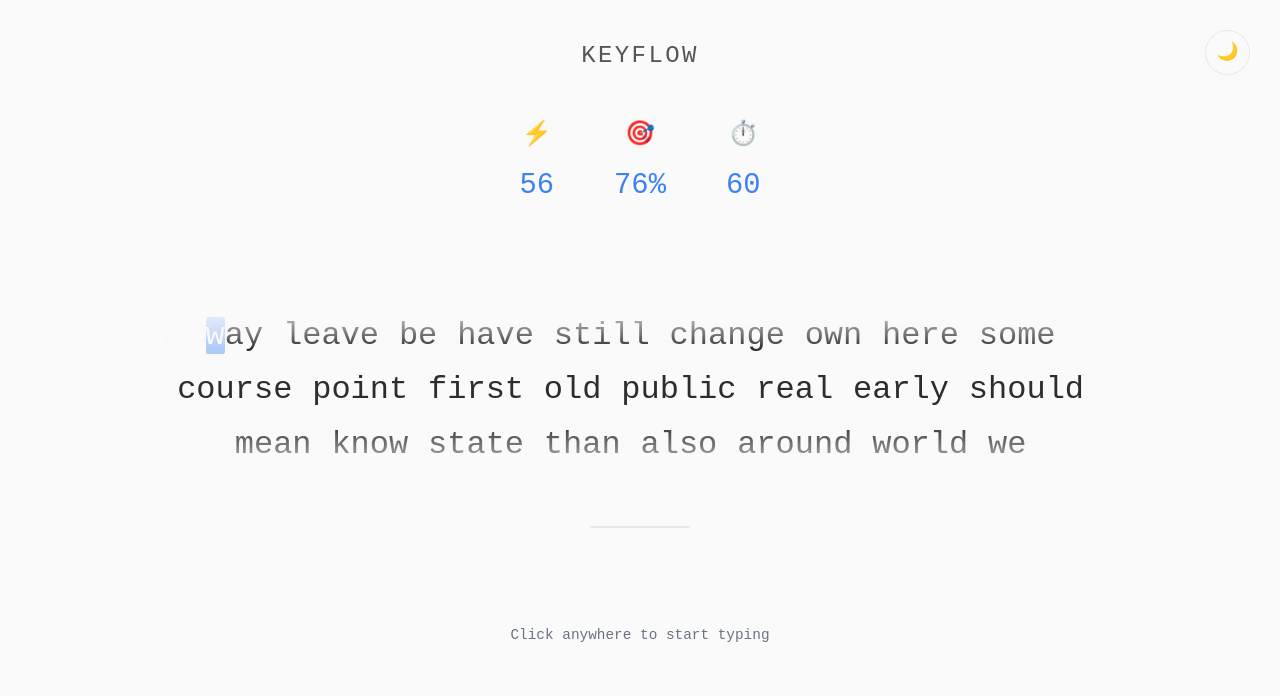
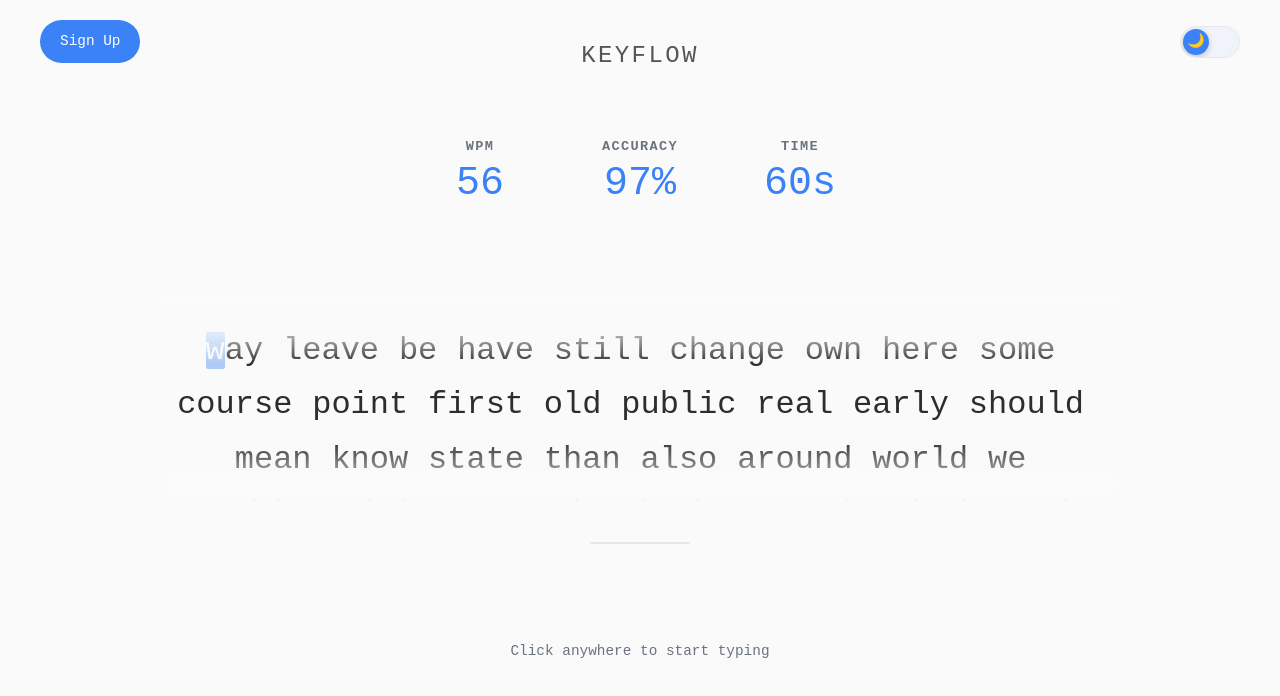
Before and after one commit to GaurabPrasai/keyflow, a React (Vite) app: page / in a window 1280 px wide. Shown: the top 696 px of the page. Built offline with nearby package versions, Linux system fonts and the light colour scheme; some icons are missing.

Commit message:
style: add theme toggle and other styles

```diff
--- a/src/components/Navbar.jsx
+++ b/src/components/Navbar.jsx
@@ -4,16 +4,27 @@
   const { theme, toggleTheme } = useTheme();
 
   return (
-    <>
+    <nav className="navbar">
+      <div className="navbar-content">
+        <div className="auth-section">
+          <button className="sign-up-btn">Sign Up</button>
+        </div>
+
         <button
           className="theme-toggle"
-        id="themeToggle"
+          onClick={toggleTheme}
           aria-label="Toggle theme"
-        onClick={toggleTheme}
         >
+          <div className="toggle-track">
+            <div className={`toggle-thumb ${theme}`}>
+              <span className="toggle-icon">
                 {theme === "light" ? "🌙" : "☀️"}
+              </span>
+            </div>
+          </div>
         </button>
-    </>
+      </div>
+    </nav>
   );
 };
 
--- a/src/components/Stats.jsx
+++ b/src/components/Stats.jsx
@@ -2,16 +2,16 @@
   return (
     <div className="stats">
       <div className="stat">
-        <div className="stat-icon">⚡</div>
-        <span className="stat-value">56</span>
+        <div className="stat-label">WPM</div>
+        <div className="stat-value">56</div>
       </div>
       <div className="stat">
-        <div className="stat-icon">🎯</div>
-        <span className="stat-value">76%</span>
+        <div className="stat-label">Accuracy</div>
+        <div className="stat-value">97%</div>
       </div>
       <div className="stat">
-        <div className="stat-icon">⏱️</div>
-        <span className="stat-value">60</span>
+        <div className="stat-label">Time</div>
+        <div className="stat-value">60s</div>
       </div>
     </div>
   )
--- a/src/styles/index.css
+++ b/src/styles/index.css
@@ -62,7 +62,8 @@
   font-family: "JetBrains Mono", "Courier New", monospace;
   background-color: var(--bg-color);
   color: var(--text-color);
-  min-height: 100vh;
+  transform-origin: center top;
+  min-height: calc(100vh / 1.1);
   padding: 37px 20px;
   line-height: 1.6;
 }
@@ -93,37 +94,209 @@
   opacity: 0.8;
 }
 
+/* Add these styles to your existing index.css */
+
+/* Navbar styles */
+.navbar {
+  position: fixed;
+  top: 0;
+  left: 0;
+  right: 0;
+  z-index: 100;
+  padding: 20px 30px;
+  background: transparent;
+}
+
+.navbar-content {
+  display: flex;
+  justify-content: space-between;
+  align-items: center;
+  max-width: 1200px;
+  margin: 0 auto;
+}
+
+.auth-section {
+  display: flex;
+  gap: 15px;
+  align-items: center;
+}
+
+.sign-up-btn {
+  background: var(--cursor-color);
+  color: white;
+  border: none;
+  padding: 10px 20px;
+  border-radius: 25px;
+  font-size: 0.9rem;
+  font-weight: 500;
+  cursor: pointer;
+  transition: all 0.3s ease;
+  font-family: inherit;
+}
+
+.sign-up-btn:hover {
+  background: var(--cursor-color);
+  opacity: 0.9;
+  transform: translateY(-1px);
+}
+
+/* Enhanced theme toggle */
+.theme-toggle {
+  background: var(--accent-bg);
+  border: 1px solid var(--border-subtle);
+  width: 60px;
+  height: 32px;
+  border-radius: 25px;
+  cursor: pointer;
+  padding: 0;
+  transition: all 0.4s ease;
+  backdrop-filter: blur(10px);
+  position: relative;
+}
+
+.theme-toggle:hover {
+  border-color: var(--cursor-color);
+  transform: scale(1.05);
+}
+
+.toggle-track {
+  width: 100%;
+  height: 100%;
+  position: relative;
+  border-radius: 25px;
+  overflow: hidden;
+}
+
+.toggle-thumb {
+  position: absolute;
+  top: 2px;
+  width: 26px;
+  height: 26px;
+  background: var(--cursor-color);
+  border-radius: 50%;
+  transition: all 0.3s ease;
+  display: flex;
+  align-items: center;
+  justify-content: center;
+  box-shadow: 0 2px 6px rgba(0, 0, 0, 0.2);
+}
+
+.toggle-thumb.light {
+  left: 2px;
+}
+
+.toggle-thumb.dark {
+  left: 30px;
+}
+
+.toggle-icon {
+  font-size: 14px;
+  transition: all 0.3s ease;
+}
+
+/* Updated stats styles */
 .stats {
   display: flex;
   justify-content: center;
   align-items: center;
-  gap: 60px;
+  gap: 80px;
   margin-bottom: 20px;
+  padding: 20px 0;
 }
 
 .stat {
   display: flex;
   flex-direction: column;
   align-items: center;
-  gap: 8px;
+  gap: 6px;
   transition: all 0.3s ease;
+  min-width: 80px;
 }
 
 .stat:hover {
   transform: translateY(-2px);
 }
 
-.stat-icon {
-  font-size: 1.5rem;
-  color: var(--icon-color);
+.stat-label {
+  font-size: 0.85rem;
+  font-weight: 600;
+  color: var(--text-muted);
+  text-transform: uppercase;
+  letter-spacing: 0.1em;
   transition: color 0.3s ease;
 }
 
 .stat-value {
-  font-size: 1.8rem;
+  font-size: 2.5rem;
   font-weight: 500;
   color: var(--cursor-color);
   transition: all 0.3s ease;
+  line-height: 1;
+  font-family: 'JetBrains Mono', monospace;
+}
+
+.stat:hover .stat-label {
+  color: var(--cursor-color);
+}
+
+.stat:hover .stat-value {
+  transform: scale(1.05);
+}
+
+/* Mobile responsiveness */
+@media (max-width: 768px) {
+  .navbar {
+    padding: 15px 20px;
+  }
+
+  .stats {
+    gap: 50px;
+  }
+
+  .stat-value {
+    font-size: 2rem;
+  }
+
+  .stat-label {
+    font-size: 0.8rem;
+  }
+
+  .sign-up-btn {
+    padding: 8px 16px;
+    font-size: 0.85rem;
+  }
+
+  .theme-toggle {
+    width: 55px;
+    height: 30px;
+  }
+
+  .toggle-thumb {
+    width: 24px;
+    height: 24px;
+  }
+
+  .toggle-thumb.dark {
+    left: 27px;
+  }
+
+  body {
+    padding-top: 70px;
+  }
+}
+
+@media (max-width: 480px) {
+  .navbar-content {
+    padding: 0 10px;
+  }
+
+  .stats {
+    gap: 35px;
+  }
+
+  .stat-value {
+    font-size: 1.8rem;
+  }
 }
 
 .typing-wrapper {
@@ -350,30 +523,6 @@
   transform: translateY(0);
 }
 
-.theme-toggle {
-  position: fixed;
-  top: 30px;
-  right: 30px;
-  background: none;
-  border: 1px solid var(--border-subtle);
-  color: var(--icon-color);
-  width: 45px;
-  height: 45px;
-  border-radius: 50%;
-  cursor: pointer;
-  font-size: 1.1rem;
-  display: flex;
-  align-items: center;
-  justify-content: center;
-  transition: all 0.4s ease;
-  backdrop-filter: blur(10px);
-}
-
-.theme-toggle:hover {
-  border-color: var(--cursor-color);
-  color: var(--cursor-color);
-  transform: rotate(180deg) scale(1.05);
-}
 
 .progress-indicator {
   position: relative;
```
Lines whose indentation alone changed are shown as unchanged.
